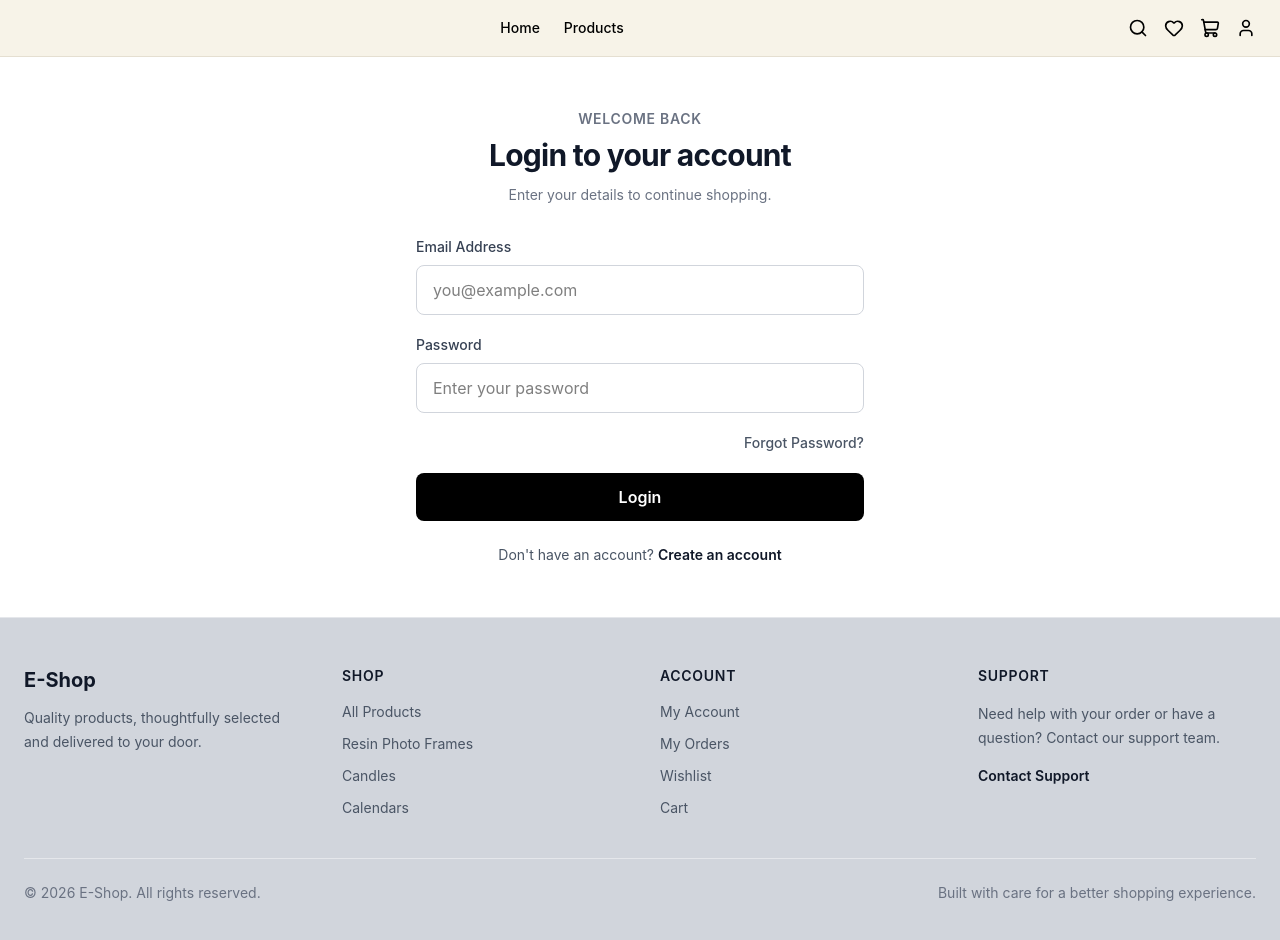
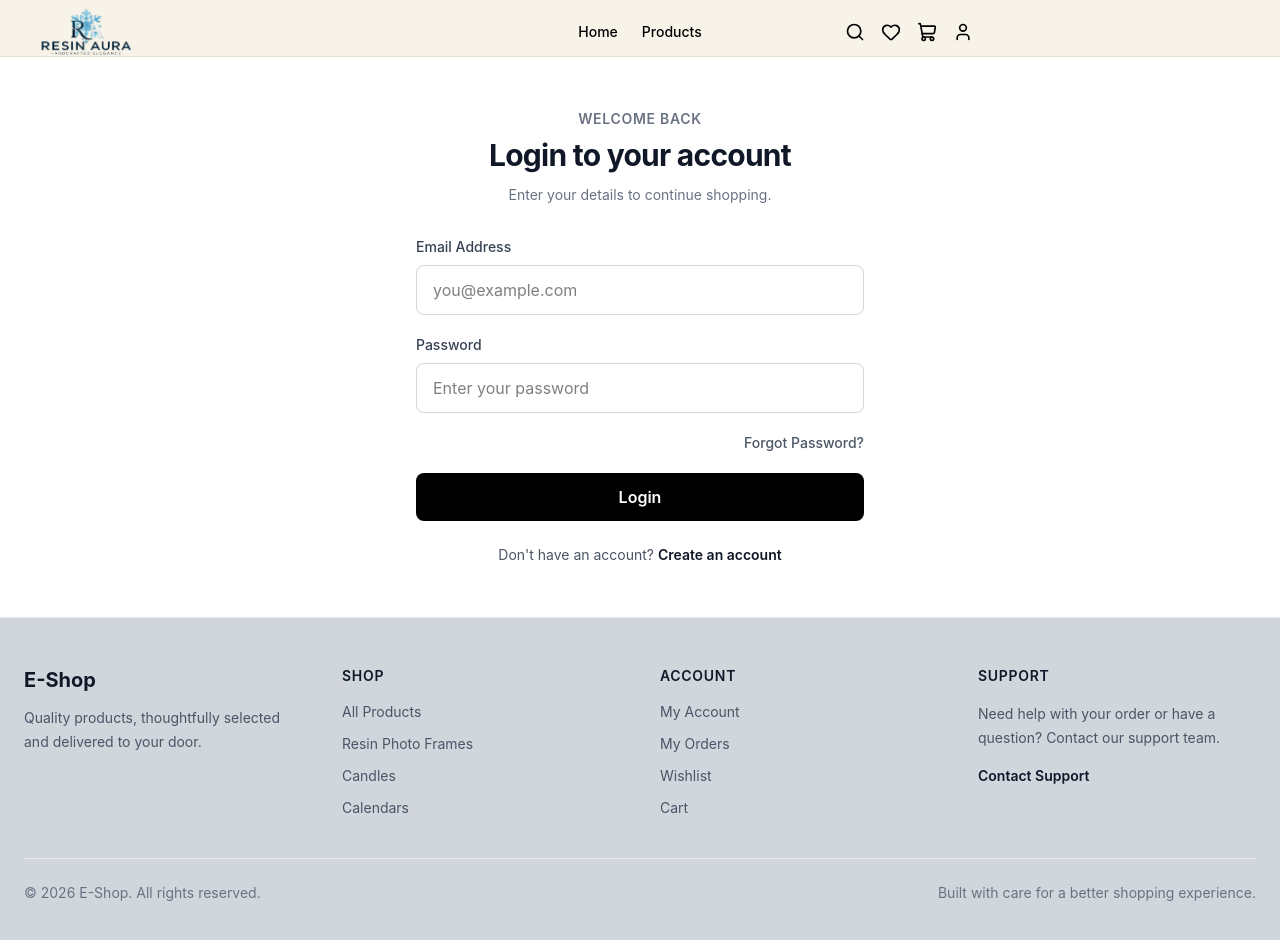
Before and after one commit to Aditya107827/ecommerce-mern, a React (Vite) app in the folder client/: page /login in a window 1280 px wide. Shown: the top 940 px of the page. Built offline with nearby package versions, Linux system fonts and the light colour scheme; no server answers.

Commit message:
Fix responsive navbar layout

```diff
--- a/client/src/components/navbar/Navbar.jsx
+++ b/client/src/components/navbar/Navbar.jsx
@@ -33,12 +33,12 @@ function Navbar() {
 
     return (
         <header className="border-b border-[#E5DFD1] bg-[#F7F3E8]">
-            <nav className="mx-auto flex max-w-7xl items-center justify-between px-6 py-4 h-14">
+            <nav className="grid h-14 w-full grid-cols-3 items-center px-6 py-2">
 
                 {/* Logo */}
                 <Link
                     to="/"
-                    className="ml-0 flex items-center lg:-ml-38"
+                    className="flex shrink-0 items-center justify-self-start"
                 >
                     <img
                         src="/images/logo3.png"
@@ -48,7 +48,7 @@ function Navbar() {
                 </Link>
 
                 {/* Navigation */}
-                <div className="hidden items-center gap-6 md:flex">
+                <div className="hidden items-center justify-center gap-6 md:flex">
 
                     <Link
                         to="/"
```
